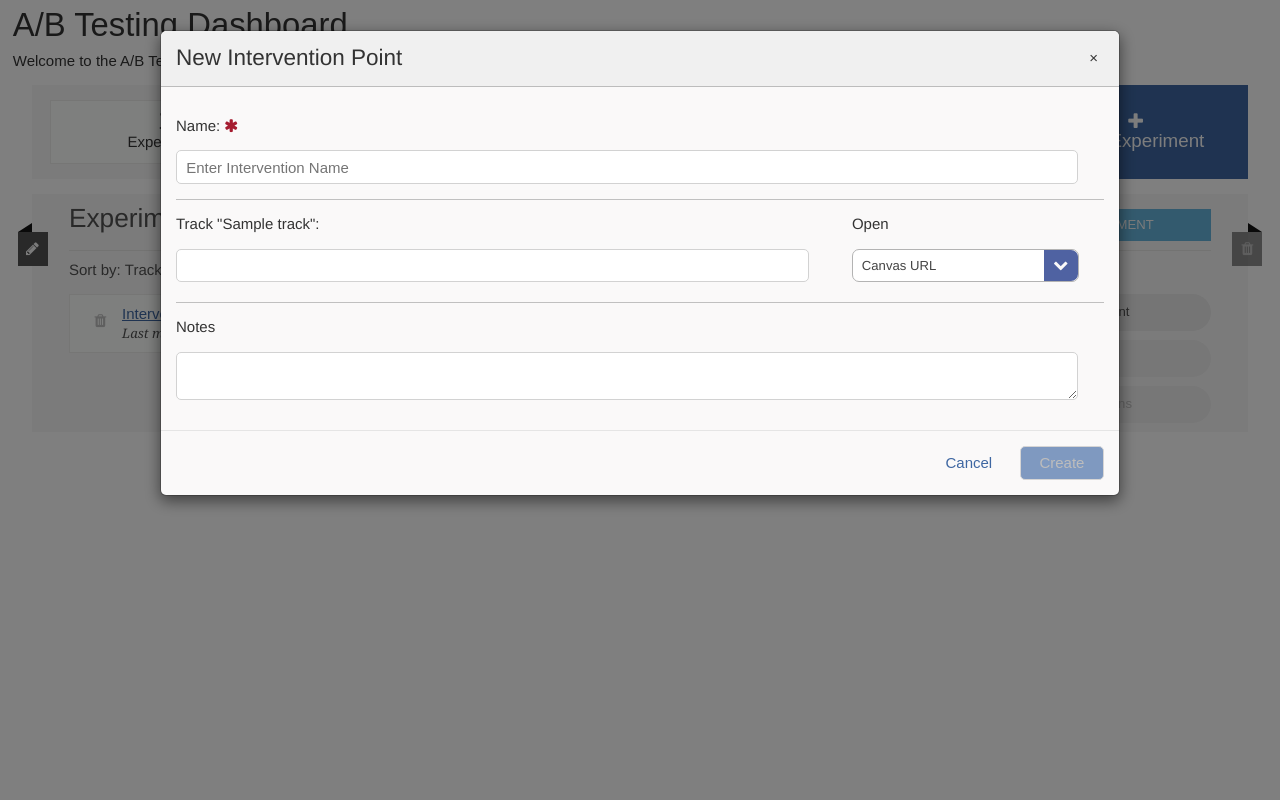
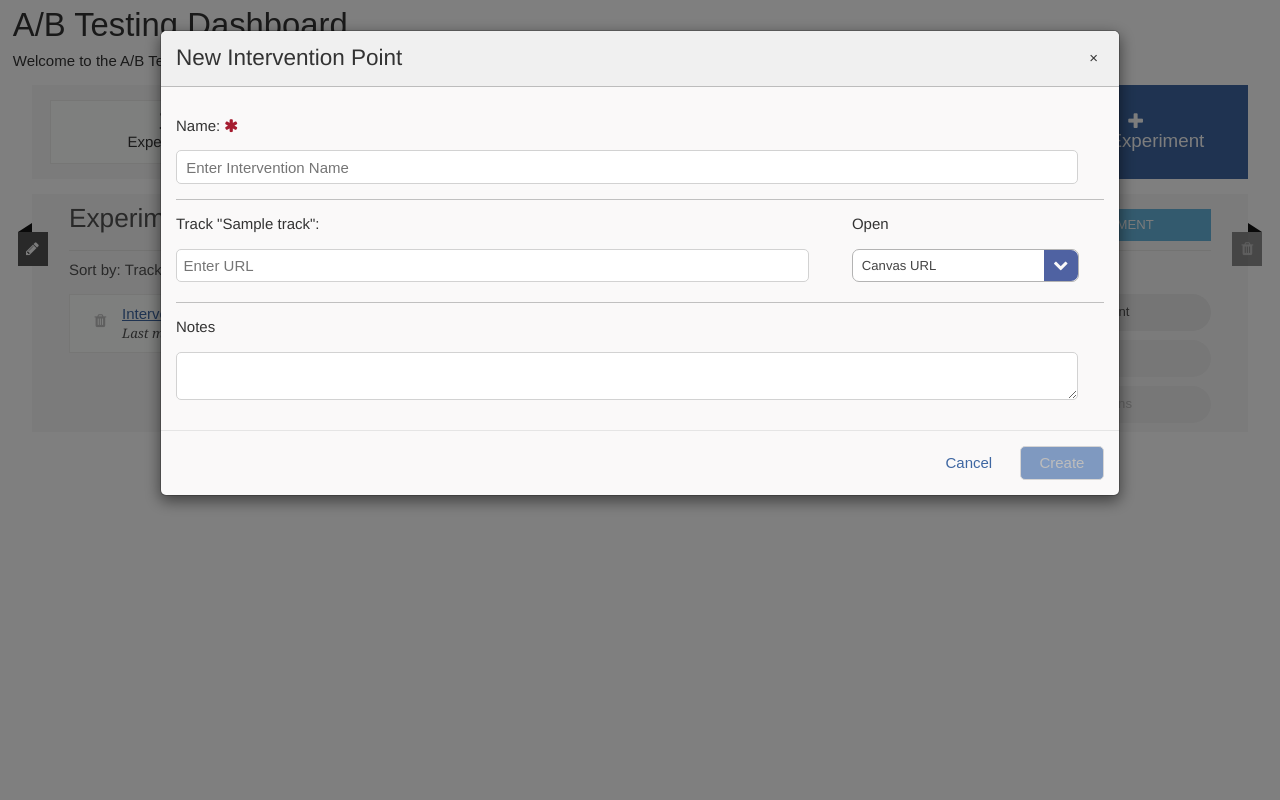
Before and after one commit to penzance/ab-testing-tool, a Django app: template ab_tool/templates/ab_tool/experiments_dashboard.html in a window 1280 px wide, after a click on "Add Intervention Point". Run offline with Django 3.2, Linux system fonts and the light colour scheme; the template is opened without the code that fills it: most values are stand-ins (such as "Sample title", 1, 10 or a date in 2020); some libraries are stand-ins or nearby versions.

Commit message:
Modified text and added placeholder

```diff
--- a/ab_tool/templates/ab_tool/modals.html
+++ b/ab_tool/templates/ab_tool/modals.html
@@ -63,7 +63,7 @@
                                 placeholder="Enter Intervention Name">
                     </div>
                     <div class="form-group-description">
-                        <p>A descriptive name for this track. This will help you blah blah blah</p>
+                        <p>Please enter a name for this intervention point.</p>
                     </div>
                 </fieldset>
 
@@ -75,11 +75,11 @@
                         <a href="#" class="preview-link">preview</a>
                         <input type="url" name="intervention_point_url_{{track.id}}"
                             id="intervention_point_url_{{track.id}}" class="form-control intervention-url"
-                            value="">
+                            value="" placeholder="Enter URL">
                         <!--a href="#"><i class="fa fa-question-circle"></i></a-->
                     </div>
                     <div class="form-group-description">
-                        <p>A descriptive name for this track. This will help you blah blah blah</p>
+                        <p>Please enter a URL for this track to view in this intervention point.</p>
                     </div>
 
                     <div class="form-group-inline-right">
@@ -87,15 +87,15 @@
                         <div class="custom-dropdown">
                             <select name="is_canvas_page_for_track_{{track.id}}"
                                 id="is_canvas_page_for_track_{{track.id}}">
-                                <option value="canvasPage">Canvas URL -- Learners in this track are redirected to this Canvas page.</option>
-                                <option value="externalPage">External URL in Canvas -- Learners in this track view this page within Canvas.</option>
-                                <option value="newTab">In new tab -- Learners in this track open this page in a new tab.</option>
+                                <option value="canvasPage">Canvas URL -- Students in this track are redirected to this Canvas page.</option>
+                                <option value="externalPage">External URL in Canvas -- Students in this track view this page within Canvas.</option>
+                                <option value="newTab">In new tab -- Students in this track open this page in a new tab.</option>
                             </select>
                         </div>
                         <!--a href="#"><i class="fa fa-question-circle"></i></a-->
                     </div>
                     <div class="form-group-description">
-                        <p>A descriptive name for this track. This will help you blah blah blah</p>
+                        <p>Please choose how you would like the web page to be displayed for students.</p>
                     </div>
                 </fieldset>
                 {% endfor %}
@@ -161,7 +161,7 @@
                         <a href="#" class="preview-link">preview</a>
                         <input type="url" name="intervention_point_url_{{track_url.track.id}}"
                             id="intervention_point_url_{{track_url.track.id}}" class="form-control intervention-url"
-                            value="{{track_url.url}}">
+                            value="{{track_url.url}}" placeholder="Enter URL">
                         <!--a href="#"><i class="fa fa-question-circle"></i></a-->
                     </div>
                     <div class="form-group-description">
@@ -175,15 +175,15 @@
                                 id="is_canvas_page_for_track_{{track_url.track.id}}">
                                 <option {% if not track_url.open_as_tab and track_url.is_canvas_page %}selected="selected"{% endif %}
                                     value="canvasPage">
-                                    Canvas URL -- Learners in this track are redirected to this Canvas page.
+                                    Canvas URL -- Students in this track are redirected to this Canvas page.
                                 </option>
                                 <option {% if not track_url.open_as_tab and not track_url.is_canvas_page %}selected="selected"{% endif %}
                                     value="externalPage">
-                                    External URL in Canvas -- Learners in this track view this page within Canvas.
+                                    External URL in Canvas -- Students in this track view this page within Canvas.
                                 </option>
                                 <option {% if track_url.open_as_tab %}selected="selected"{% endif %}
                                     value="newTab">
-                                    In new tab -- Learners in this track open this page in a new tab.
+                                    In new tab -- Students in this track open this page in a new tab.
                                 </option>
                             </select>
                         </div>
```
